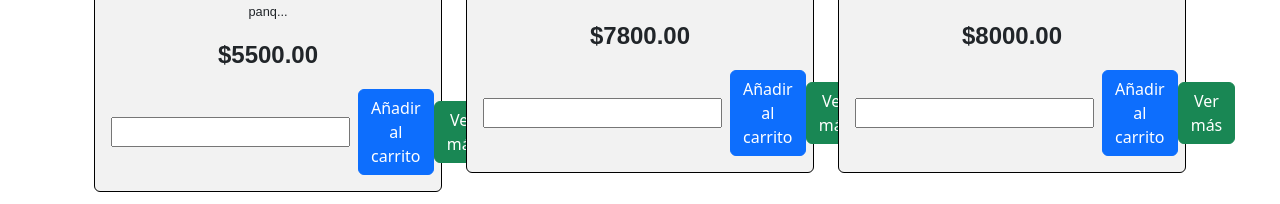
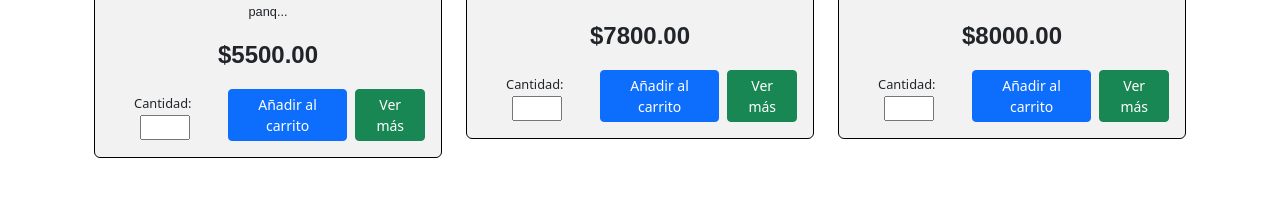
Before and after one commit to Itsmynool/ProyectoWeb, a React (Create React App) app in the folder ArepasApp/: page / in a window 1280 px wide. Shown: the part 426-630 px from the top of the page. Built offline with nearby package versions, Linux system fonts and the light colour scheme; data requests are answered from the project's data file.

Commit message:
cambios visuales

```diff
--- /dev/null
+++ b/ArepasApp/src/Views/Home.css
@@ -0,0 +1,43 @@
+.custom-styles {
+    /* Agrega estilos personalizados aquí */
+  }
+
+  .card-text {
+    font-size: 0.8rem; /* Tamaño de fuente para la información del producto */
+  }
+
+  .price {
+    font-size: 1.2rem; /* Tamaño de fuente para el precio del producto */
+  }
+
+  .quantity-input {
+    font-size: 0.8rem;
+    max-width: 50px;
+  }
+
+  .quantity-container {
+    display: flex;
+    align-items: center;
+  }
+
+  .quantity-container .btn {
+    color: #fff;
+    background-color: #007bff;
+    border-color: #007bff;
+  }
+
+  .quantity-container .btn:hover {
+    background-color: #0069d9;
+    border-color: #0062cc;
+  }
+
+  .quantity-label {
+    font-size: 0.8rem;
+    margin-right: 5px;
+  }
+  @media (max-width: 576px) {
+    /* Estilos para dispositivos móviles */
+    .quantity-input {
+      max-width: 60px; /* Ancho máximo del contador en dispositivos móviles */
+    }
+  }
--- a/ArepasApp/src/Views/Home.js
+++ b/ArepasApp/src/Views/Home.js
@@ -1,5 +1,6 @@
 import React, { useState, useEffect } from 'react';
 import { Container, Row, Col, Card, Button, Pagination } from 'react-bootstrap';
+import './Home.css'; // Importa el archivo CSS para los estilos personalizados
 
 export const Home = () => {
   const [products, setProducts] = useState([]);
@@ -69,18 +70,20 @@ export const Home = () => {
                 <div className="d-flex justify-content-between align-items-center">
                   <div className="d-flex align-items-center">
                     <div className="me-2">
+                      <span className="quantity-label">Cantidad:</span>
                       <input
                         type="number"
                         min="0"
                         value={selectedQuantities[product.id] || ''}
                         onChange={(e) => handleQuantityChange(product.id, e.target.value)}
+                        className="quantity-input" // Agrega la clase CSS "quantity-input"
                       />
                     </div>
-                    <Button variant="primary" onClick={() => handleAddToCart(product.id)}>
+                    <Button variant="primary" size="sm" className="me-2" onClick={() => handleAddToCart(product.id)}> {/* Modifica el tamaño del botón a "sm" y agrega la clase CSS "me-2" */}
                       Añadir al carrito
                     </Button>
                   </div>
-                  <Button variant="success" onClick={() => handleViewMore(product.id)}>
+                  <Button variant="success" size="sm" onClick={() => handleViewMore(product.id)}> {/* Modifica el tamaño del botón a "sm" */}
                     Ver más
                   </Button>
                 </div>
```
